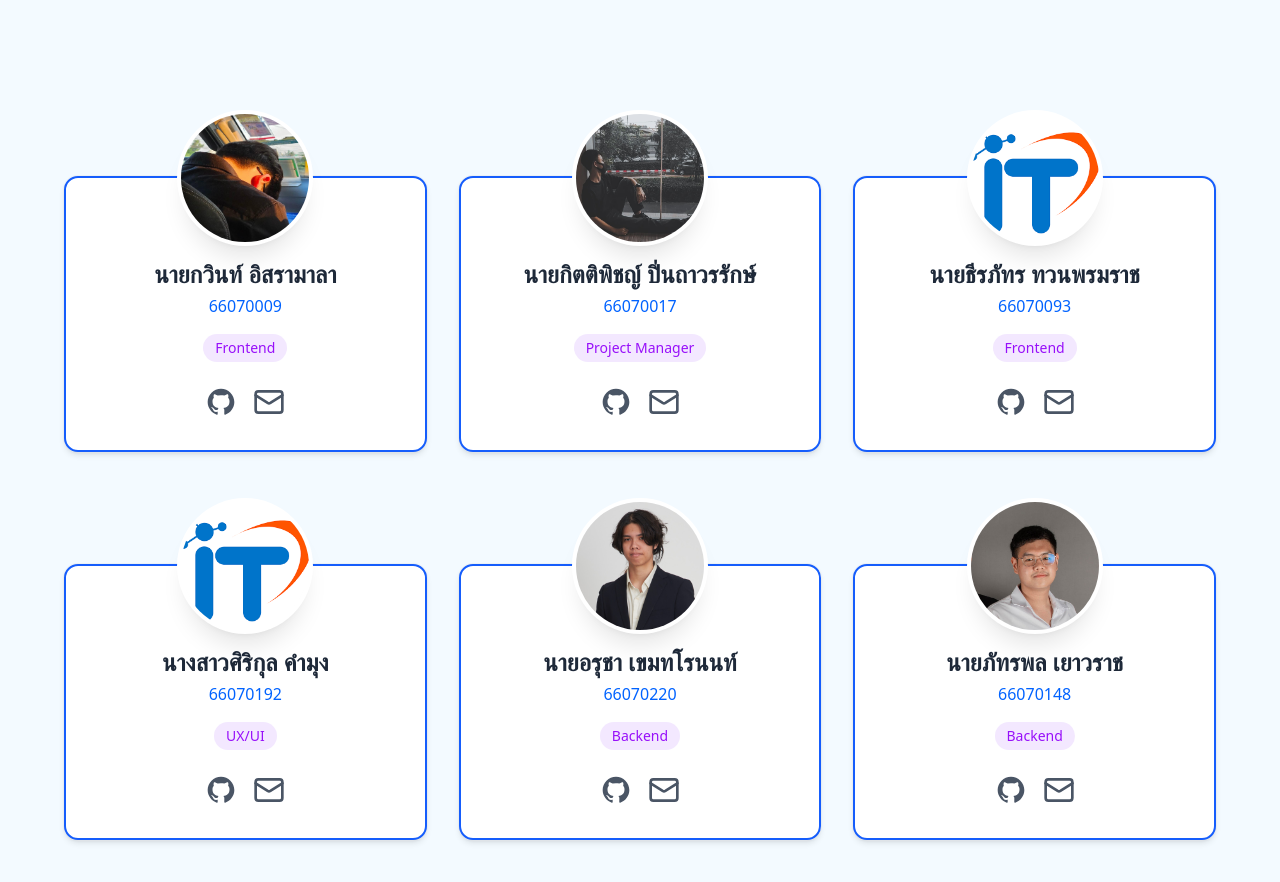
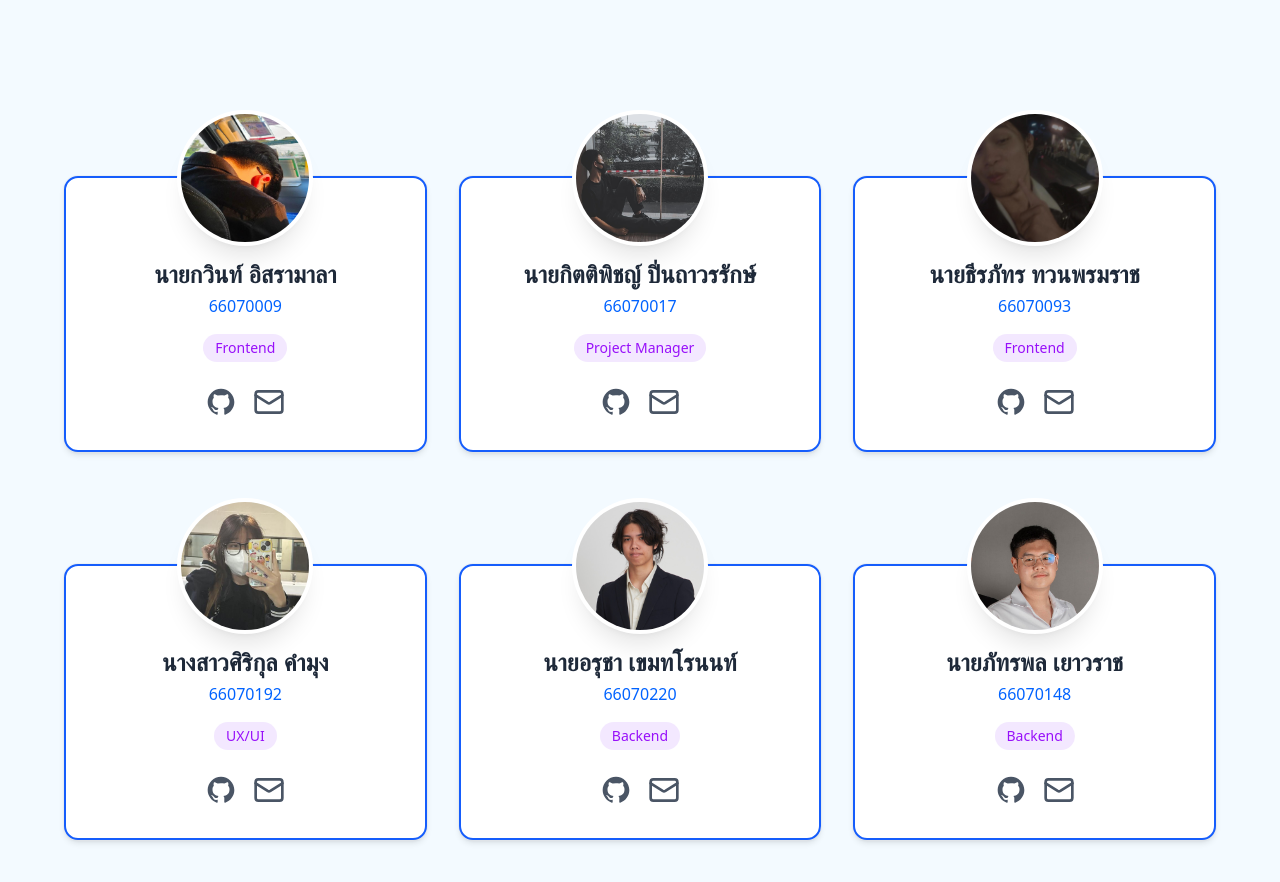
Before and after one commit to Danny2Forever/CTF, a Next.js app in the folder ctfproject/: page / in a window 1280 px wide. Shown: the part 3106-3988 px from the top of the page. Built offline with nearby package versions, Linux system fonts and the light colour scheme.

Commit message:
profile updated

```diff
--- a/ctfproject/src/app/page.tsx
+++ b/ctfproject/src/app/page.tsx
@@ -78,7 +78,7 @@ const Page = () => {
       studentId: "66070093",
       githubUrl: "https://github.com/Danny2Forever",
       email: "66070093@gmail.com",
-      imageUrl: "itlad.png",
+      imageUrl: "tae.jpg",
     },
     {
       name: "นางสาวศิริกุล คำมุง",
@@ -86,7 +86,7 @@ const Page = () => {
       role: "UX/UI",
       githubUrl: "https://github.com/Imparaloy",
       email: "66070192@gmail.com",
-      imageUrl: "itlad.png",
+      imageUrl: "paloy.jpg",
     },
     {
       name: "นายอรุชา เขมทโรนนท์",
```
Also changed, not shown: ctfproject/public/paloy.jpg (added), ctfproject/public/tae.jpg (added).
